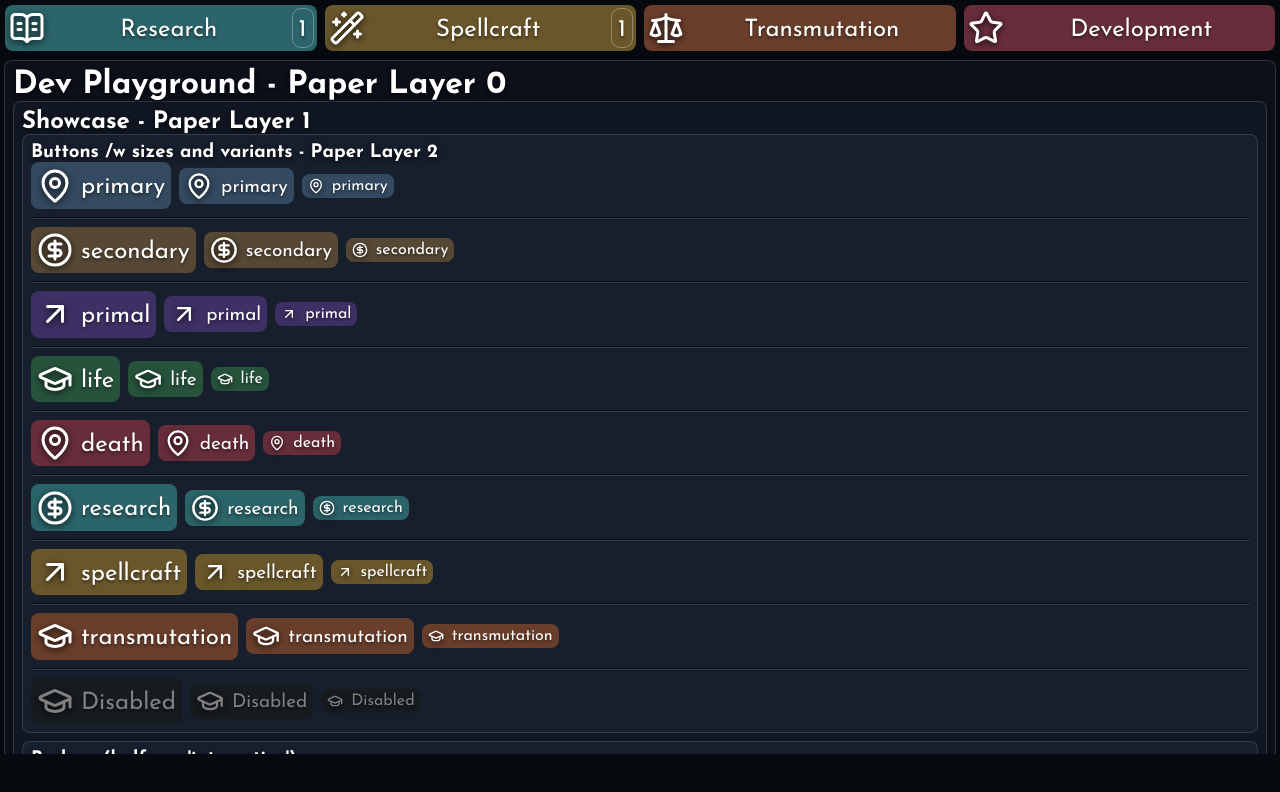
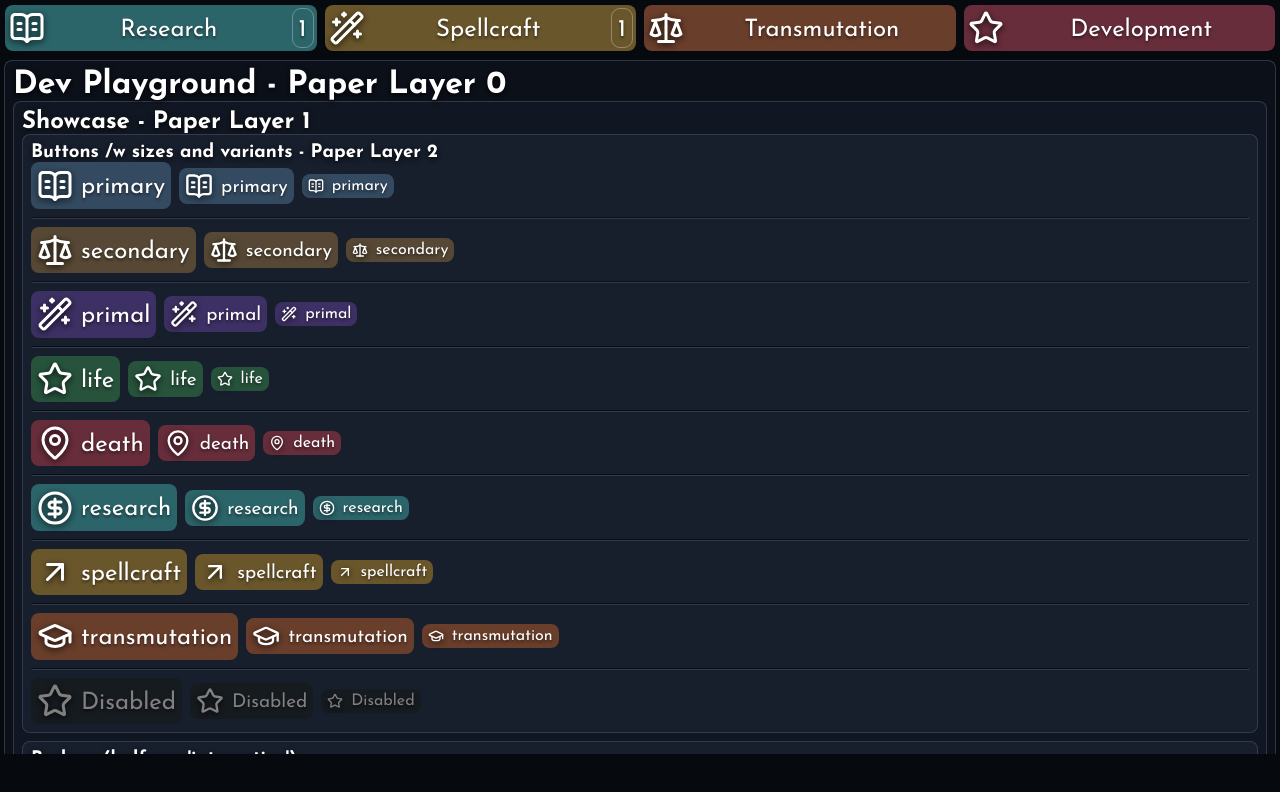
Before and after one commit to Rewind1337/idle-omnimancer, a React (Vite) app: page / in a window 1280 px wide. Both pictures are taken after a click on the button "Development". Shown: the top 792 px of the page. Built offline with nearby package versions, Linux system fonts and the light colour scheme.

Commit message:
whoops, more icons

```diff
--- a/src/pages/DevelopmentPage.jsx
+++ b/src/pages/DevelopmentPage.jsx
@@ -1,4 +1,4 @@
-import { ArrowUpRight, CircleDollarSign, GraduationCap, MapPin } from "lucide-react"
+import { BookOpenText, Scale, WandSparkles, Star, ArrowUpRight, CircleDollarSign, GraduationCap, MapPin } from "lucide-react"
 import { Badge } from "../components/Badge"
 import { Button } from "../components/Button"
 import { Flex } from "../components/Flex"
@@ -6,7 +6,7 @@ import { Paper } from "../components/Paper"
 
 /* Temp stuff for showcasing */
 const VARIANTS = ["primary", "secondary", "primal", "life", "death", "research", "spellcraft", "transmutation"]
-const ICONS = [<MapPin />, <CircleDollarSign />, <ArrowUpRight />, <GraduationCap />]
+const ICONS = [<BookOpenText/>, <Scale/>, <WandSparkles/>, <Star/>, <MapPin />, <CircleDollarSign />, <ArrowUpRight />, <GraduationCap />]
 
 function Showcase() {
   return (
@@ -17,9 +17,9 @@ function Showcase() {
           <h3>Buttons /w sizes and variants - Paper Layer 2</h3>
           <Flex wrap={true}>
             {VARIANTS.map((variant, index) => <>
-              <Button size="large" key={variant + "-large"} variant={variant} icon={ICONS[index%4]}>{variant.toLowerCase()}</Button>
-              <Button size="medium" key={variant + "-med"} variant={variant} icon={ICONS[index%4]}>{variant.toLowerCase()}</Button>
-              <Button size="small" key={variant + "-smol"} variant={variant} icon={ICONS[index%4]}>{variant.toLowerCase()}</Button>
+              <Button size="large" key={variant + "-large"} variant={variant} icon={ICONS[index%8]}>{variant.toLowerCase()}</Button>
+              <Button size="medium" key={variant + "-med"} variant={variant} icon={ICONS[index%8]}>{variant.toLowerCase()}</Button>
+              <Button size="small" key={variant + "-smol"} variant={variant} icon={ICONS[index%8]}>{variant.toLowerCase()}</Button>
               <hr/>
             </>
             )}
```
